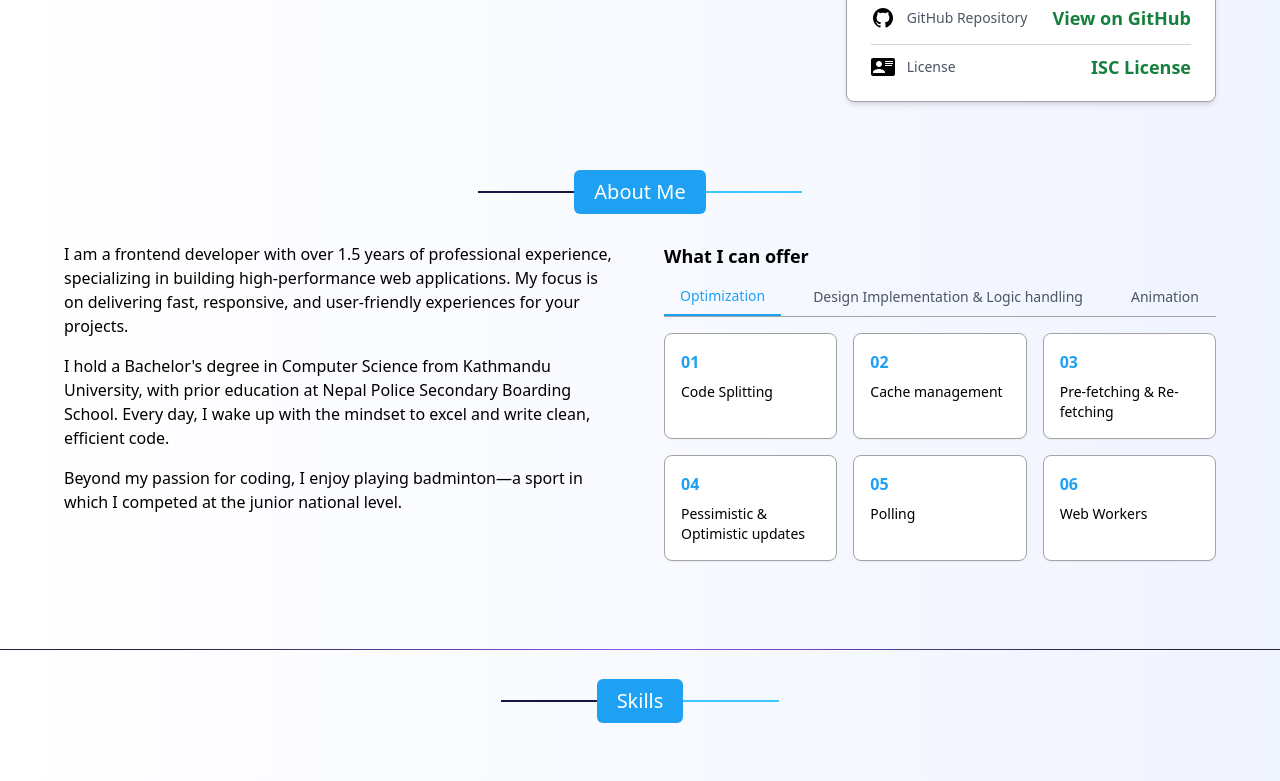
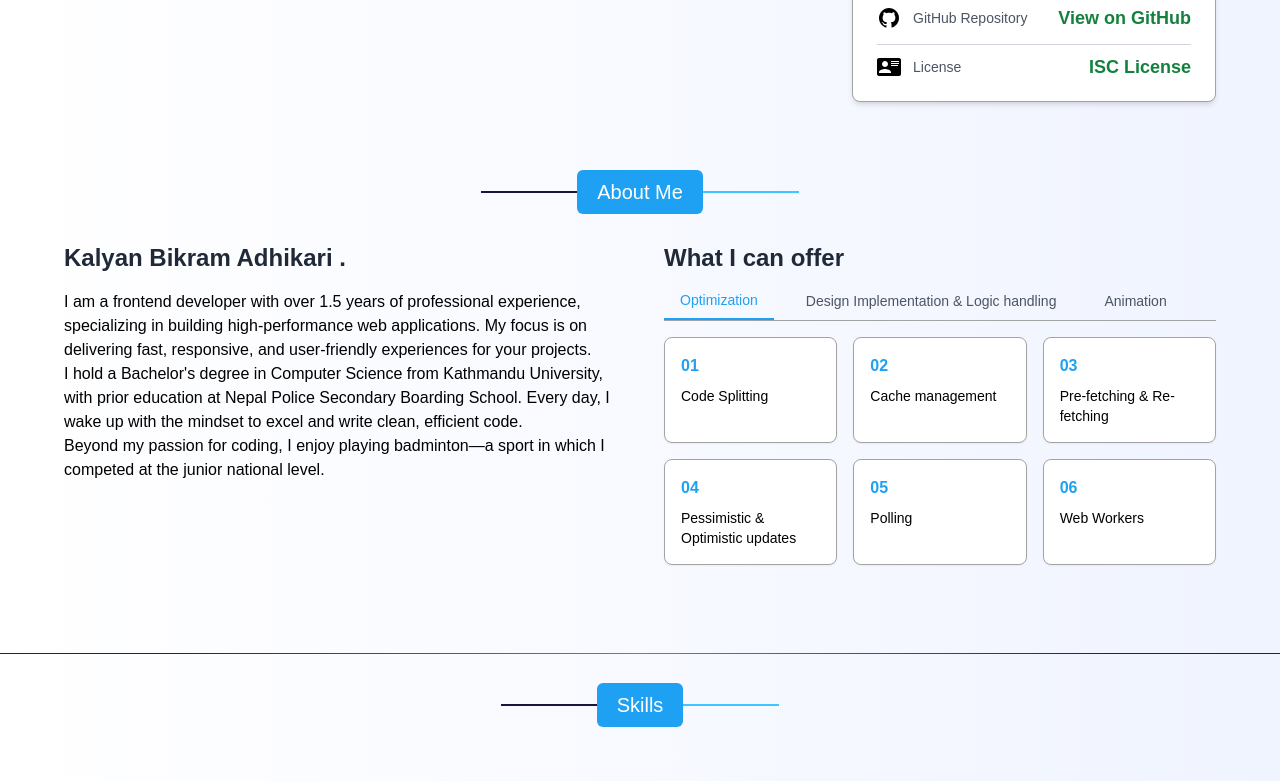
Before and after one commit to Kalyanbikramadhikari/portfolio, a React (Create React App) app: page / in a window 1280 px wide. Shown: the part 1280-2061 px from the top of the page. Built offline with nearby package versions, Linux system fonts and the light colour scheme.

Commit message:
font setup

```diff
--- a/src/components/Aboutme.js
+++ b/src/components/Aboutme.js
@@ -4,11 +4,11 @@ const Aboutme = () => {
     const [activeSkill, setActiveSkill] = useState('Optimization');
     const skills = ['Optimization', 'Design Implementation & Logic handling', 'Animation'];
     const optimizationSkills = ['Code Splitting', 'Cache management', 'Pre-fetching & Re-fetching', 'Pessimistic & Optimistic updates', 'Polling', 'Web Workers'];
-    const designImplementationSkills =['Clone figma designs into code','Logic Handling for APIs', 'Reusable Component Creation','Responsive Layouts']
-    const animationSkills =['Scroll Animations', 'Transition effects','Hover Animations']
+    const designImplementationSkills = ['Clone figma designs into code', 'Logic Handling for APIs', 'Reusable Component Creation', 'Responsive Layouts']
+    const animationSkills = ['Scroll Animations', 'Transition effects', 'Hover Animations']
 
     return (
-        <div className="md:px-16 py-4">
+        <div className="px-4 md:px-16 py-4">
             {/* Header */}
             <div className="flex justify-center my-5 lg:py-2">
                 <div className="flex items-center">
@@ -21,13 +21,16 @@ const Aboutme = () => {
             </div>
 
             {/* Content Section */}
-            <div className="flex flex-col md:flex-row gap-12">
+            <div className="flex flex-col lg:flex-row md:gap-12">
+
                 {/* About Me Text */}
-                <div className="md:w-1/2 space-y-4">
-                    <p>
+                <div className="lg:w-1/2 gap-y-4">
+                    <h2 className="text-2xl font-semibold text-gray-800 mb-4 ">Kalyan Bikram Adhikari .</h2>
+
+                    <span className='w-full'>
                         I am a frontend developer with over 1.5 years of professional experience, specializing in building high-performance web applications. My focus is on delivering fast, responsive, and user-friendly experiences for your projects.
-                    </p>
-                    <p>
+                    </span>
+                    <p className='w-full'>
                         I hold a Bachelor's degree in Computer Science from Kathmandu University, with prior education at Nepal Police Secondary Boarding School. Every day, I wake up with the mindset to excel and write clean, efficient code.
                     </p>
                     <p>
@@ -36,17 +39,19 @@ const Aboutme = () => {
                 </div>
 
                 {/* What I Can Offer Section */}
-                <div className="flex flex-col w-full md:w-1/2">
-                    <span className="mb-2 text-lg font-semibold">What I can offer</span>
+                <div className="flex flex-col w-full lg:w-1/2">
+                    {/* <span className="mb-2 text-lg font-semibold">What I can offer</span> */}
+                    <h2 className="text-2xl font-semibold text-gray-800 mb-4 ">What I can offer</h2>
+
 
                     {/* Skill Tabs */}
                     <div className="flex gap-4 border-b-[1px] border-[#a3a3a3]">
                         {skills.map((item, index) => (
                             <button
                                 key={index}
-                                className={`px-4 py-2 text-sm cursor-pointer transition-colors duration-200 ${activeSkill === item
-                                        ? 'border-b-2 border-blueTick text-blueTick font-medium'
-                                        : 'text-gray-600 hover:text-blueTick'
+                                className={`px-4 pb-2 text-sm cursor-pointer transition-colors duration-200 ${activeSkill === item
+                                    ? 'border-b-2 border-blueTick text-blueTick font-medium'
+                                    : 'text-gray-600 hover:text-blueTick'
                                     }`}
                                 onClick={() => setActiveSkill(item)}
                                 aria-label={`Select ${item}`}
--- a/src/components/Contributions.js
+++ b/src/components/Contributions.js
@@ -6,7 +6,7 @@ const Contributions = () => {
     const [activeYear, setActiveYear] = useState('2024');
 
     return (
-        <div className="md:px-16 py-6">
+        <div className="px-4 md:px-16 py-6">
             {/* Title Section */}
             <div className="flex justify-center my-5 lg:py-4">
                 <div className="flex items-center">
--- a/src/index.css
+++ b/src/index.css
@@ -2,6 +2,13 @@
 @tailwind base;
 @tailwind components;
 @tailwind utilities;
+
+@import url('https://fonts.googleapis.com/css2?family=Poppins:ital,wght@0,100;0,200;0,300;0,400;0,500;0,600;0,700;0,800;0,900;1,100;1,200;1,300;1,400;1,500;1,600;1,700;1,800;1,900&family=Roboto:ital,wght@0,100;0,300;0,400;0,500;0,700;0,900;1,100;1,300;1,400;1,500;1,700;1,900&display=swap');
+@import url('https://fonts.googleapis.com/css2?family=Oswald:wght@200..700&family=Poppins:ital,wght@0,100;0,200;0,300;0,400;0,500;0,600;0,700;0,800;0,900;1,100;1,200;1,300;1,400;1,500;1,600;1,700;1,800;1,900&family=Roboto:ital,wght@0,100;0,300;0,400;0,500;0,700;0,900;1,100;1,300;1,400;1,500;1,700;1,900&display=swap');
+@import url('https://fonts.googleapis.com/css2?family=Libre+Franklin:ital,wght@0,100..900;1,100..900&family=Oswald:wght@200..700&family=Poppins:ital,wght@0,100;0,200;0,300;0,400;0,500;0,600;0,700;0,800;0,900;1,100;1,200;1,300;1,400;1,500;1,600;1,700;1,800;1,900&family=Roboto:ital,wght@0,100;0,300;0,400;0,500;0,700;0,900;1,100;1,300;1,400;1,500;1,700;1,900&display=swap');
+
+@import url('https://fonts.googleapis.com/css2?family=Libre+Franklin:ital,wght@0,100..900;1,100..900&family=Oswald:wght@200..700&family=Poppins:ital,wght@0,100;0,200;0,300;0,400;0,500;0,600;0,700;0,800;0,900;1,100;1,200;1,300;1,400;1,500;1,600;1,700;1,800;1,900&family=Raleway:ital,wght@0,100..900;1,100..900&family=Roboto:ital,wght@0,100;0,300;0,400;0,500;0,700;0,900;1,100;1,300;1,400;1,500;1,700;1,900&display=swap');
+
 
 @keyframes typing {
   from {
--- a/tailwind.config.js
+++ b/tailwind.config.js
@@ -10,6 +10,9 @@ module.exports = {
         titleBlue: 'rgb(56, 137, 219)', // Corrected from titleeBlue to titleBlue
         blueTick:'rgb(30, 161, 243)'
       },
+      fontFamily: {
+        sans: ['Poppins', 'sans-serif'], // Setting Poppins as the default sans-serif
+      },
     },
   },
   plugins: [],
```
